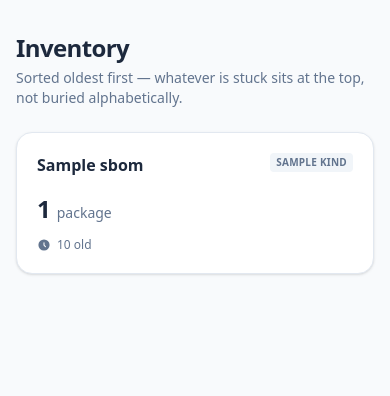
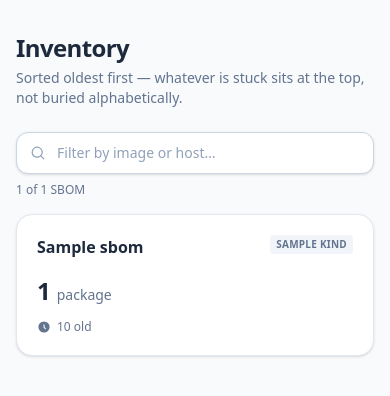
Before and after one commit to WawRepo/KaBOM, a FastAPI app: template kabom/templates/sboms.html in a window 390 px wide. Shown: the part 118-514 px from the top of the page. Run offline with FastAPI, Linux system fonts and the light colour scheme; the template is opened without the code that fills it: most values are stand-ins (such as "Sample title", 1, 10 or a date in 2020); style sheets or scripts are compiled from the project's sources; parts of the project's set-up code (start-up, migrations or seed data) failed here and were passed over.

Commit message:
feat(ui): filter the Inventory page by image or host (HOME-811)
The fleet now has dozens of SBOMs and the Inventory page had no way to
find one. A filter box, the same pattern as the contents page: plain JS
that hides cards already rendered, matched on the subject and the kind,
with a "N of M SBOMs" count and a line when nothing matches. With
JavaScript off the full list still shows. Oldest-first order and the
freshness banner are unchanged.

Tested: pytest (98 passed) and the Playwright suite (36 passed, the new
filter test on desktop and mobile).

```diff
--- a/kabom/templates/sboms.html
+++ b/kabom/templates/sboms.html
@@ -10,11 +10,41 @@
   </div>
 
   {% if sboms %}
+    <!--
+      Client-side filter, the same pattern as sbom_detail.html: it only
+      hides/shows cards already rendered server-side, so with JavaScript
+      unavailable the full inventory stays visible — never a dead control.
+      It matches the subject (image ref or host name) and the kind.
+    -->
+    <label for="sbom-filter" class="sr-only">Filter the inventory</label>
+    <div class="relative mb-2">
+      <span aria-hidden="true" class="pointer-events-none absolute inset-y-0 left-0 flex items-center pl-3.5 text-slate-400">
+        <svg class="h-4 w-4" viewBox="0 0 20 20" fill="currentColor">
+          <path fill-rule="evenodd" d="M9 3.5a5.5 5.5 0 1 0 0 11 5.5 5.5 0 0 0 0-11ZM2 9a7 7 0 1 1 12.452 4.391l3.328 3.329a.75.75 0 1 1-1.06 1.06l-3.329-3.328A7 7 0 0 1 2 9Z" clip-rule="evenodd" />
+        </svg>
+      </span>
+      <input
+        type="text"
+        id="sbom-filter"
+        placeholder="Filter by image or host…"
+        autocomplete="off"
+        oninput="kabomFilterSboms(this.value)"
+        class="w-full rounded-xl border border-slate-300 bg-white py-2.5 pl-10 pr-4 text-sm shadow-sm outline-none transition placeholder:text-slate-400 focus:border-slate-900 focus:ring-4 focus:ring-slate-900/5 dark:border-slate-700 dark:bg-slate-900 dark:focus:border-slate-400 dark:focus:ring-slate-400/10"
+      />
+    </div>
+    <p class="mb-4 text-xs text-slate-500 dark:text-slate-400" data-testid="sbom-count">
+      <span id="sbom-shown">{{ sboms|length }}</span> of {{ sboms|length }} SBOM{{ "" if sboms|length == 1 else "s" }}
+    </p>
+    <p id="sbom-no-match" class="mb-4 hidden rounded-2xl border border-dashed border-slate-300 px-6 py-8 text-center text-sm text-slate-500 dark:border-slate-700 dark:text-slate-400">
+      No SBOM matches that filter.
+    </p>
+
     <div class="grid gap-4 sm:grid-cols-2 lg:grid-cols-3" data-testid="sbom-list">
       {% for s in sboms %}
         <a
           href="/sboms/{{ s.id }}"
-          class="group flex flex-col rounded-2xl border border-slate-200 bg-white p-5 shadow-sm transition hover:-translate-y-0.5 hover:border-slate-300 hover:shadow-md dark:border-slate-800 dark:bg-slate-900 dark:hover:border-slate-700"
+          data-filter="{{ ((s.subject or '') ~ ' ' ~ s.kind)|lower }}"
+          class="sbom-card group flex flex-col rounded-2xl border border-slate-200 bg-white p-5 shadow-sm transition hover:-translate-y-0.5 hover:border-slate-300 hover:shadow-md dark:border-slate-800 dark:bg-slate-900 dark:hover:border-slate-700"
         >
           <div class="flex items-start justify-between gap-3">
             <span class="min-w-0 truncate font-semibold group-hover:underline">
@@ -41,6 +71,22 @@
         </a>
       {% endfor %}
     </div>
+
+    <script>
+      // Vanilla JS, no build step, no framework — filters cards already
+      // present in the DOM; see the comment above for the no-JS fallback.
+      function kabomFilterSboms(value) {
+        var needle = value.trim().toLowerCase();
+        var shown = 0;
+        document.querySelectorAll(".sbom-card").forEach(function (card) {
+          var match = card.dataset.filter.indexOf(needle) !== -1;
+          card.style.display = match ? "" : "none";
+          if (match) shown += 1;
+        });
+        document.getElementById("sbom-shown").textContent = shown;
+        document.getElementById("sbom-no-match").classList.toggle("hidden", shown !== 0);
+      }
+    </script>
   {% else %}
     <div class="rounded-2xl border border-dashed border-slate-300 px-6 py-12 text-center dark:border-slate-700">
       <p class="font-medium">No SBOMs ingested yet.</p>
```
Also changed, not shown: tests/e2e/tests/screens.spec.ts (+20 -0 lines), tests/test_ui.py (+28 -0 lines).
